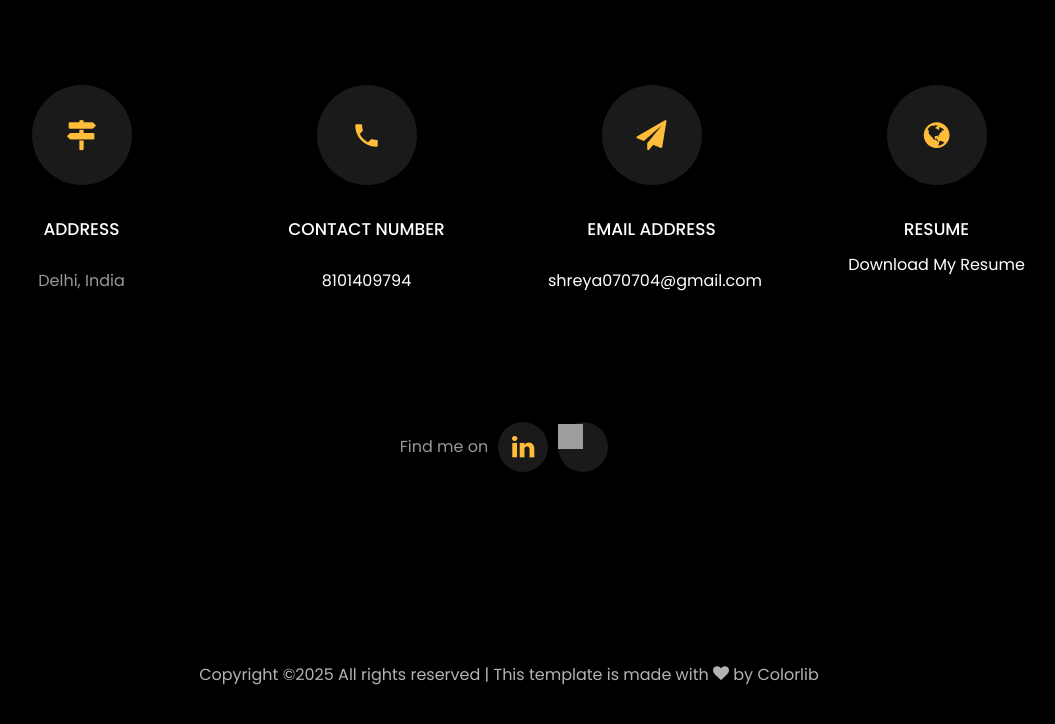
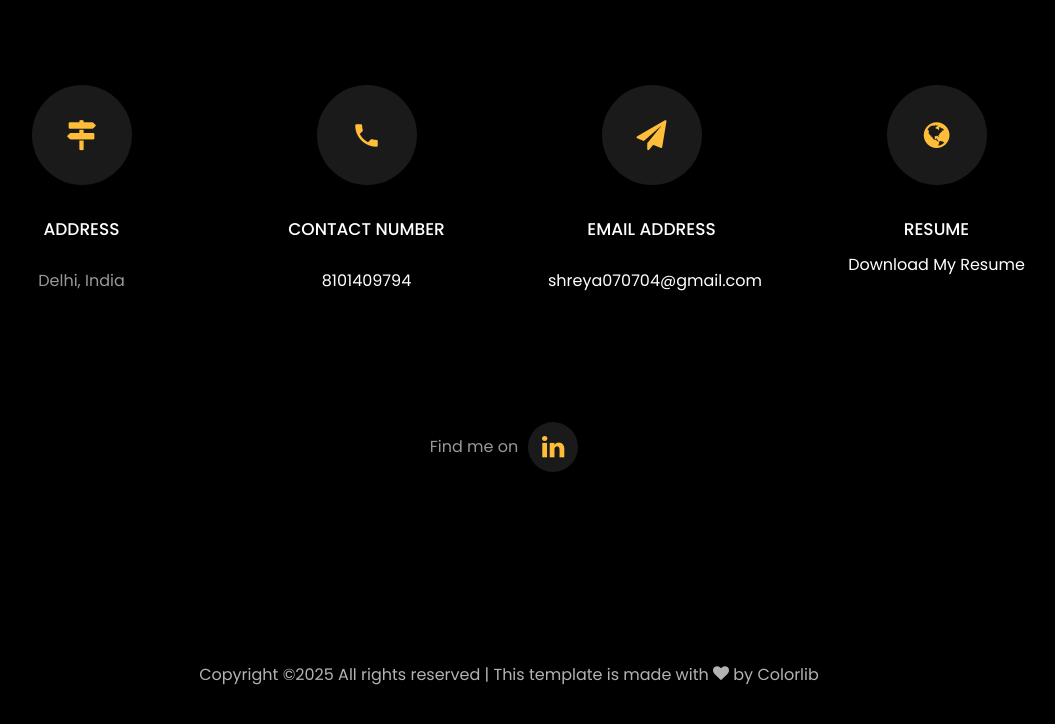
Before and after one commit to Shreya-0725/My-portfolio, a plain HTML site: page index.html in a window 1280 px wide. Shown: the part 5354-6078 px from the top of the page, without its empty margins (131-1186 px from the left). Drawn offline with Linux system fonts and the light colour scheme; grey boxes are pictures that could not be loaded; files whose address does not match are found by name.

Commit message:
index.html

```diff
--- a/index.html
+++ b/index.html
@@ -568,12 +568,7 @@
       									</a>
     						</li>
 
-    <!-- Medium -->
-    							<li class="ftco-animate">
- 						 	<a href="https://medium.com/@shreya070704" target="_blank">
-    							<img src="https://cdn-icons-png.flaticon.com/512/5968/5968885.png" alt="Medium" style="width: 25px; height: 25px;">
-  							</a>
-							</li>
+
 
   		</ul>
  	 <br>
```
